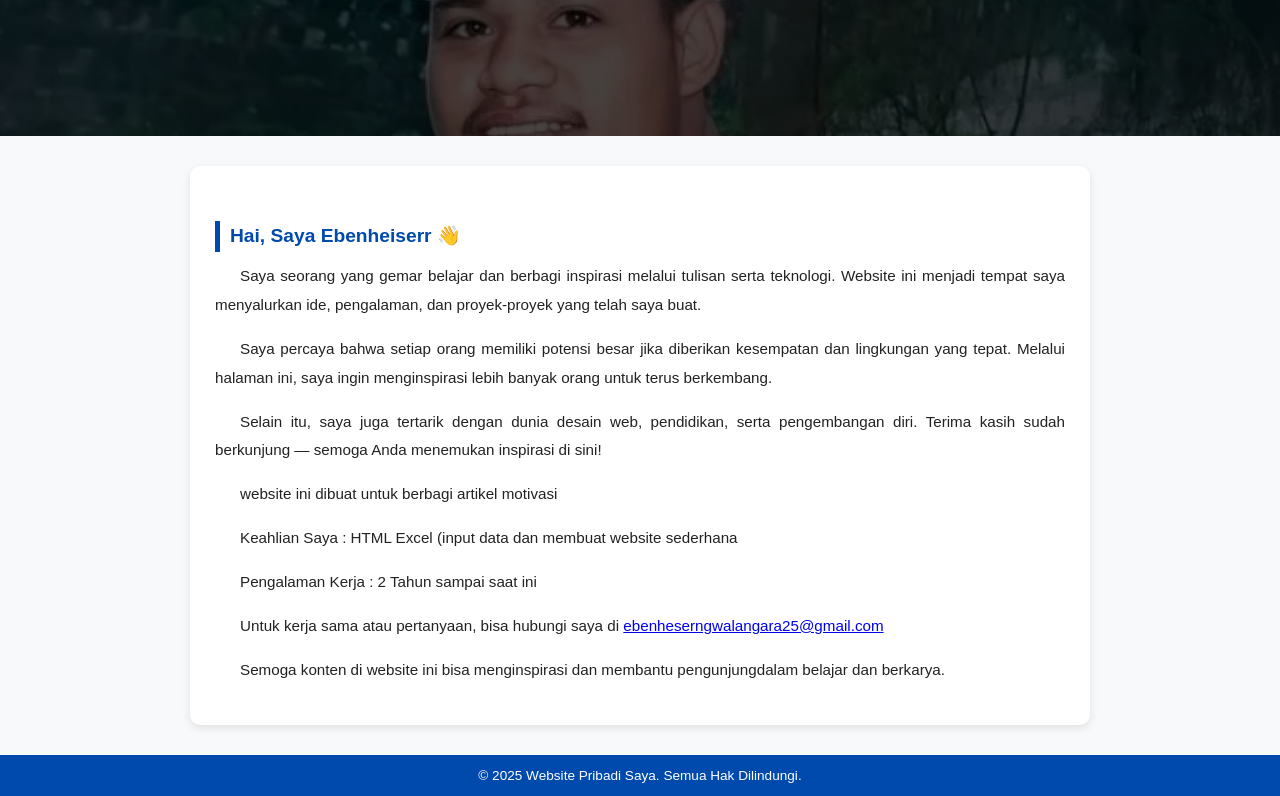
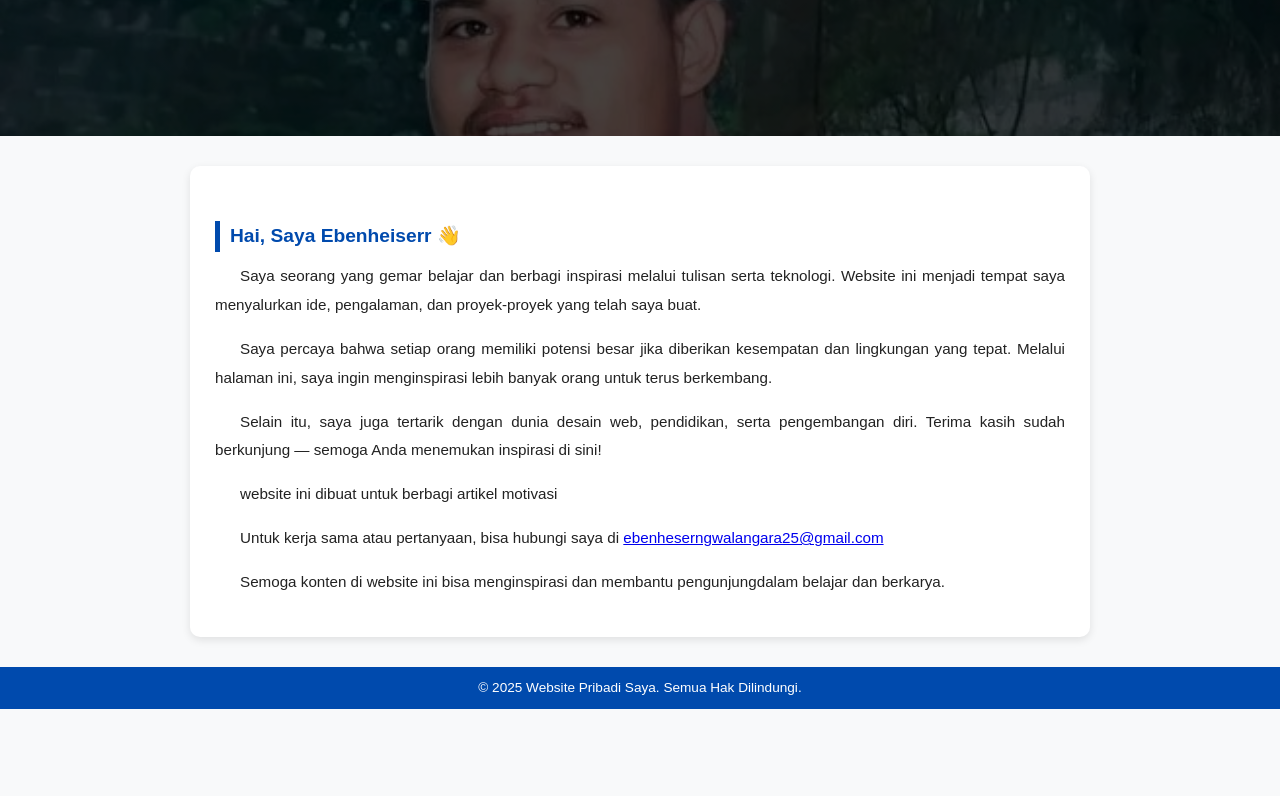
Before and after one commit to heiser-alt/ebenheiserr.github.io, a plain HTML site: page about.html in a window 1280 px wide. Shown: the part 424-1220 px from the top of the page. After the commit the page ends 1133 px from the top, so only its background shows below. Drawn offline with Linux system fonts and the light colour scheme.

Commit message:
Update about.html

```diff
--- a/about.html
+++ b/about.html
@@ -196,8 +196,6 @@
       Terima kasih sudah berkunjung — semoga Anda menemukan inspirasi di sini!
     </p>
     <p>website ini dibuat untuk berbagi artikel motivasi</p>
-    <p>Keahlian Saya : HTML Excel (input data dan membuat website sederhana</p>
-    <p>Pengalaman Kerja : 2 Tahun sampai saat ini</p>
     <p>Untuk kerja sama atau pertanyaan, bisa hubungi saya di <a href="mailto:ebenheserngwalangara25@gmail.com">ebenheserngwalangara25@gmail.com</a></p>
     <p>Semoga konten di website ini bisa menginspirasi dan membantu pengunjungdalam belajar dan berkarya.</p>
   </main>
```
